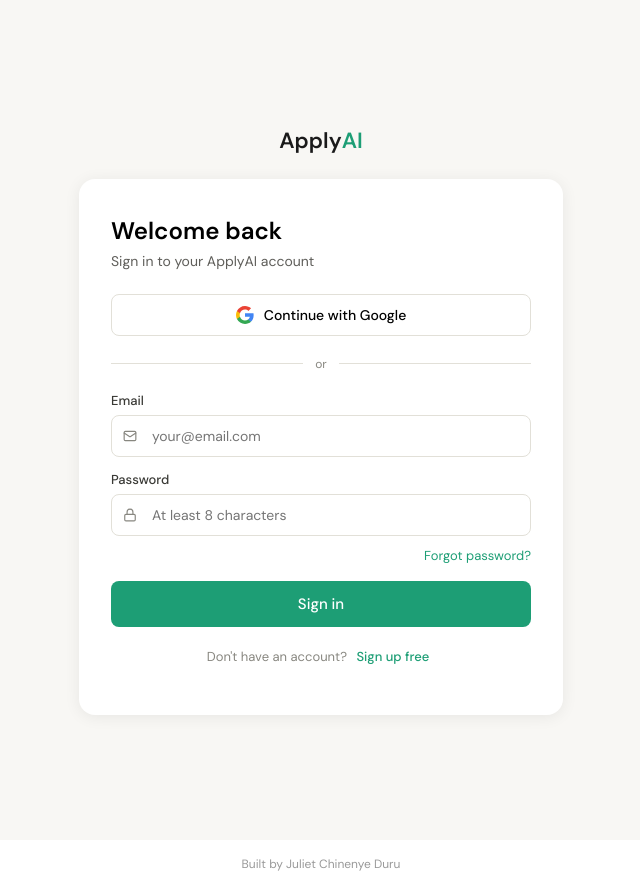
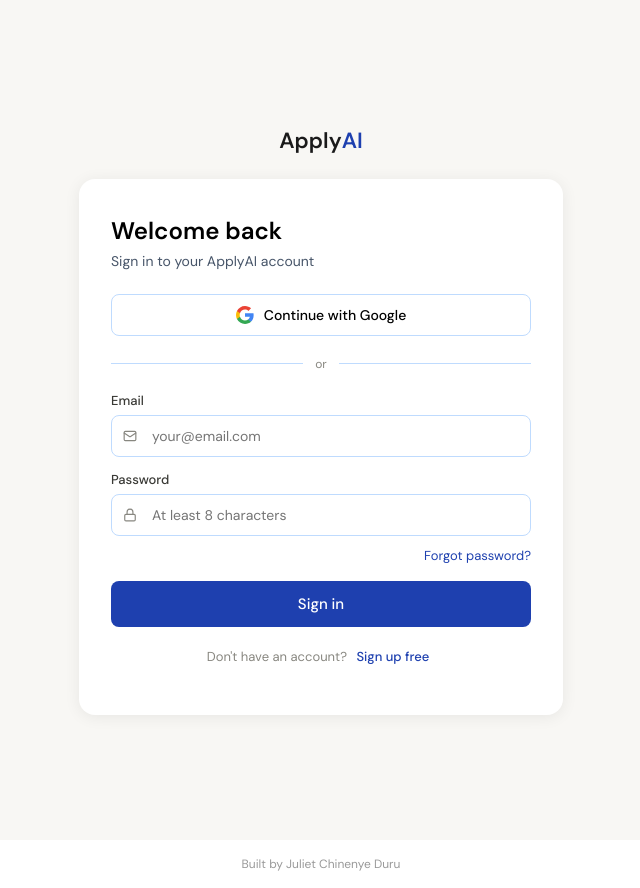
Before and after one commit to JulietChinenyeDuru/African-Entrepreneurship-main, a Next.js app: page /auth in a window 1280 px wide. Shown: the whole page, without its empty margins (319-959 px from the left). Built offline with nearby package versions, Linux system fonts and the light colour scheme; no server answers.

Commit message:
feat: apply navy blue theme to auth page

```diff
--- a/app/auth/page.tsx
+++ b/app/auth/page.tsx
@@ -54,14 +54,14 @@ export default function AuthPage() {
 
   const s = {
     label: { fontSize: 13, fontWeight: 500, color: '#3A3A36', marginBottom: 6, display: 'block' } as React.CSSProperties,
-    input: { width: '100%', padding: '11px 12px 11px 40px', border: '1px solid #E2E0D8', borderRadius: 8, fontSize: 14, fontFamily: 'inherit', boxSizing: 'border-box' as const, outline: 'none' },
-    btn: { width: '100%', padding: 13, background: '#1D9E75', color: '#fff', border: 'none', borderRadius: 8, fontSize: 15, fontWeight: 500, cursor: 'pointer', fontFamily: 'inherit' },
+    input: { width: '100%', padding: '11px 12px 11px 40px', border: '1px solid #BFDBFE', borderRadius: 8, fontSize: 14, fontFamily: 'inherit', boxSizing: 'border-box' as const, outline: 'none' },
+    btn: { width: '100%', padding: 13, background: '#1E40AF', color: '#fff', border: 'none', borderRadius: 8, fontSize: 15, fontWeight: 500, cursor: 'pointer', fontFamily: 'inherit' },
   }
 
   return (
     <div style={{ minHeight: '100vh', background: '#F8F7F4', display: 'flex', flexDirection: 'column', alignItems: 'center', justifyContent: 'center', padding: '20px' }}>
       <Link href="/" style={{ fontSize: 22, fontWeight: 600, color: '#1A1A1A', textDecoration: 'none', marginBottom: 24 }}>
-        Apply<span style={{ color: '#1D9E75' }}>AI</span>
+        Apply<span style={{ color: '#1E40AF' }}>AI</span>
       </Link>
       <div style={{ background: '#fff', borderRadius: 16, padding: '36px 32px', width: '100%', maxWidth: 420, boxShadow: '0 2px 16px rgba(0,0,0,0.07)' }}>
 
@@ -71,7 +71,7 @@ export default function AuthPage() {
               <ArrowLeft size={14} /> Back to sign in
             </button>
             <h1 style={{ fontSize: 24, fontWeight: 600, margin: '0 0 6px' }}>Reset password</h1>
-            <p style={{ fontSize: 14, color: '#5F5E5A', margin: '0 0 24px' }}>Enter your email and we'll send you a reset link.</p>
+            <p style={{ fontSize: 14, color: '#475569', margin: '0 0 24px' }}>Enter your email and we'll send you a reset link.</p>
             <form onSubmit={handleSubmit}>
               <div style={{ marginBottom: 20 }}>
                 <label style={s.label}>Email</label>
@@ -81,7 +81,7 @@ export default function AuthPage() {
                 </div>
               </div>
               {error && <div style={{ display: 'flex', gap: 8, background: '#fff5f5', border: '1px solid #F09595', borderRadius: 8, padding: '10px 12px', marginBottom: 16 }}><AlertCircle size={14} color="#A32D2D"/><span style={{ fontSize: 13, color: '#A32D2D' }}>{error}</span></div>}
-              {success && <div style={{ background: '#E1F5EE', border: '1px solid #9FE1CB', borderRadius: 8, padding: '10px 12px', marginBottom: 16 }}><span style={{ fontSize: 13, color: '#085041' }}>{success}</span></div>}
+              {success && <div style={{ background: '#DBEAFE', border: '1px solid #93C5FD', borderRadius: 8, padding: '10px 12px', marginBottom: 16 }}><span style={{ fontSize: 13, color: '#1E3A8A' }}>{success}</span></div>}
               <button type="submit" disabled={loading} style={s.btn}>
                 {loading && <Loader size={14} style={{ animation: 'spin 1s linear infinite' }}/>}
                 {loading ? 'Sending...' : 'Send reset link'}
@@ -91,13 +91,13 @@ export default function AuthPage() {
         ) : (
           <>
             <h1 style={{ fontSize: 24, fontWeight: 600, margin: '0 0 6px' }}>{mode === 'signin' ? 'Welcome back' : 'Create account'}</h1>
-            <p style={{ fontSize: 14, color: '#5F5E5A', margin: '0 0 24px' }}>{mode === 'signin' ? 'Sign in to your ApplyAI account' : 'Start landing more interviews'}</p>
-            <button onClick={handleGoogle} style={{ width: '100%', padding: 11, border: '1px solid #E2E0D8', borderRadius: 8, background: '#fff', cursor: 'pointer', fontSize: 14, fontWeight: 500, display: 'flex', alignItems: 'center', justifyContent: 'center', gap: 10, marginBottom: 20, fontFamily: 'inherit' }}>
+            <p style={{ fontSize: 14, color: '#475569', margin: '0 0 24px' }}>{mode === 'signin' ? 'Sign in to your ApplyAI account' : 'Start landing more interviews'}</p>
+            <button onClick={handleGoogle} style={{ width: '100%', padding: 11, border: '1px solid #BFDBFE', borderRadius: 8, background: '#fff', cursor: 'pointer', fontSize: 14, fontWeight: 500, display: 'flex', alignItems: 'center', justifyContent: 'center', gap: 10, marginBottom: 20, fontFamily: 'inherit' }}>
               <svg width="18" height="18" viewBox="0 0 18 18"><path fill="#4285F4" d="M17.64 9.2c0-.637-.057-1.251-.164-1.84H9v3.481h4.844c-.209 1.125-.843 2.078-1.796 2.717v2.258h2.908c1.702-1.567 2.684-3.875 2.684-6.615z"/><path fill="#34A853" d="M9 18c2.43 0 4.467-.806 5.956-2.184l-2.908-2.258c-.806.54-1.837.86-3.048.86-2.344 0-4.328-1.584-5.036-3.711H.957v2.332C2.438 15.983 5.482 18 9 18z"/><path fill="#FBBC05" d="M3.964 10.707c-.18-.54-.282-1.117-.282-1.707s.102-1.167.282-1.707V4.961H.957C.347 6.175 0 7.55 0 9s.348 2.825.957 4.039l3.007-2.332z"/><path fill="#EA4335" d="M9 3.58c1.321 0 2.508.454 3.44 1.345l2.582-2.58C13.463 .891 11.426 0 9 0 5.482 0 2.438 2.017.957 4.961L3.964 7.293C4.672 5.163 6.656 3.58 9 3.58z"/></svg>
               Continue with Google
             </button>
             <div style={{ display: 'flex', alignItems: 'center', gap: 12, marginBottom: 20 }}>
-              <div style={{ flex: 1, height: 1, background: '#E2E0D8' }}/><span style={{ fontSize: 12, color: '#888780' }}>or</span><div style={{ flex: 1, height: 1, background: '#E2E0D8' }}/>
+              <div style={{ flex: 1, height: 1, background: '#BFDBFE' }}/><span style={{ fontSize: 12, color: '#888780' }}>or</span><div style={{ flex: 1, height: 1, background: '#BFDBFE' }}/>
             </div>
             <form onSubmit={handleSubmit}>
               {mode === 'signup' && (
@@ -125,13 +125,13 @@ export default function AuthPage() {
               </div>
               {mode === 'signin' && (
                 <div style={{ textAlign: 'right', marginBottom: 16 }}>
-                  <button type="button" onClick={() => { setMode('forgot'); setError(''); setSuccess('') }} style={{ background: 'none', border: 'none', cursor: 'pointer', color: '#1D9E75', fontSize: 13, fontFamily: 'inherit', padding: 0 }}>
+                  <button type="button" onClick={() => { setMode('forgot'); setError(''); setSuccess('') }} style={{ background: 'none', border: 'none', cursor: 'pointer', color: '#1E40AF', fontSize: 13, fontFamily: 'inherit', padding: 0 }}>
                     Forgot password?
                   </button>
                 </div>
               )}
               {error && <div style={{ display: 'flex', gap: 8, background: '#fff5f5', border: '1px solid #F09595', borderRadius: 8, padding: '10px 12px', marginBottom: 16 }}><AlertCircle size={14} color="#A32D2D"/><span style={{ fontSize: 13, color: '#A32D2D' }}>{error}</span></div>}
-              {success && <div style={{ background: '#E1F5EE', border: '1px solid #9FE1CB', borderRadius: 8, padding: '10px 12px', marginBottom: 16 }}><span style={{ fontSize: 13, color: '#085041' }}>{success}</span></div>}
+              {success && <div style={{ background: '#DBEAFE', border: '1px solid #93C5FD', borderRadius: 8, padding: '10px 12px', marginBottom: 16 }}><span style={{ fontSize: 13, color: '#1E3A8A' }}>{success}</span></div>}
               <button type="submit" disabled={loading} style={s.btn}>
                 {loading && <Loader size={14} style={{ animation: 'spin 1s linear infinite' }}/>}
                 {loading ? 'Please wait...' : mode === 'signin' ? 'Sign in' : 'Create account'}
@@ -139,7 +139,7 @@ export default function AuthPage() {
             </form>
             <p style={{ textAlign: 'center', fontSize: 13, color: '#888780', marginTop: 20 }}>
               {mode === 'signin' ? "Don't have an account? " : 'Already have an account? '}
-              <button onClick={() => { setMode(mode === 'signin' ? 'signup' : 'signin'); setError(''); setSuccess('') }} style={{ color: '#1D9E75', background: 'none', border: 'none', cursor: 'pointer', fontWeight: 500, fontSize: 13, fontFamily: 'inherit' }}>
+              <button onClick={() => { setMode(mode === 'signin' ? 'signup' : 'signin'); setError(''); setSuccess('') }} style={{ color: '#1E40AF', background: 'none', border: 'none', cursor: 'pointer', fontWeight: 500, fontSize: 13, fontFamily: 'inherit' }}>
                 {mode === 'signin' ? 'Sign up free' : 'Sign in'}
               </button>
             </p>
```
